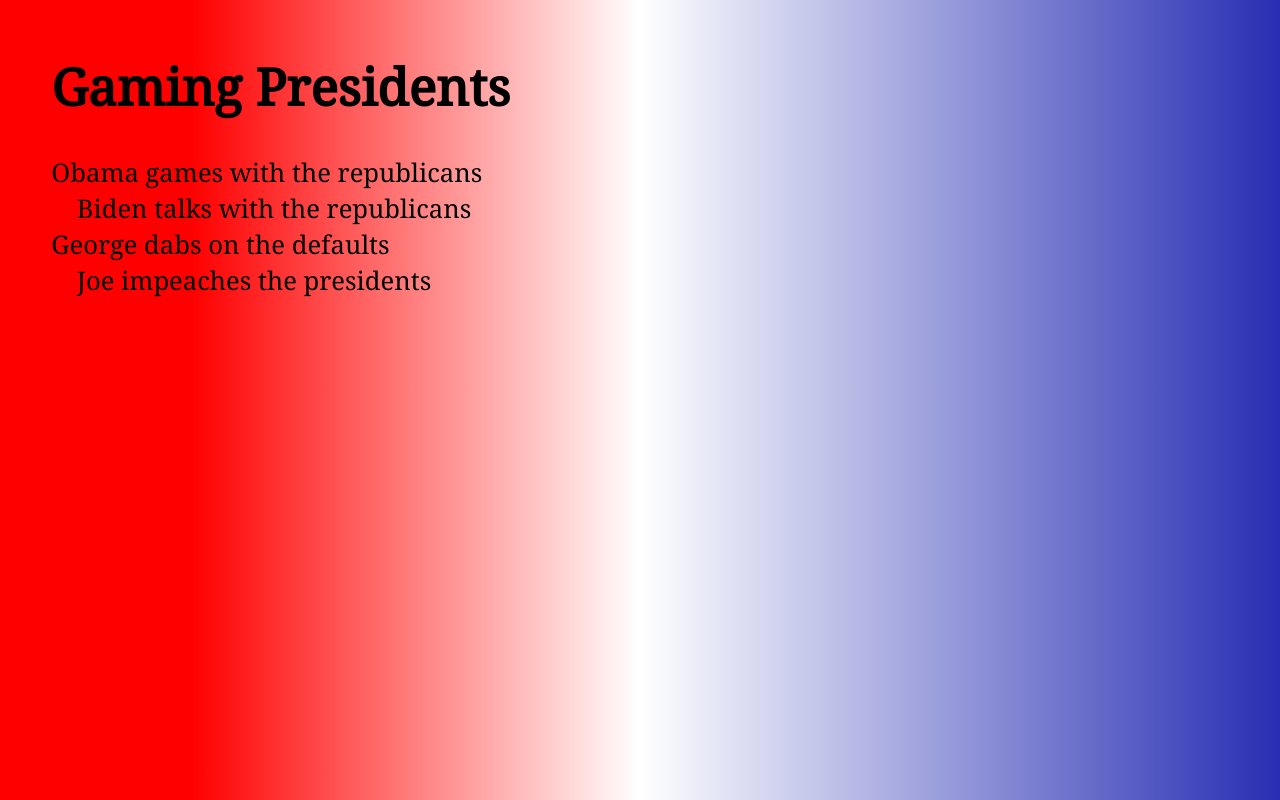
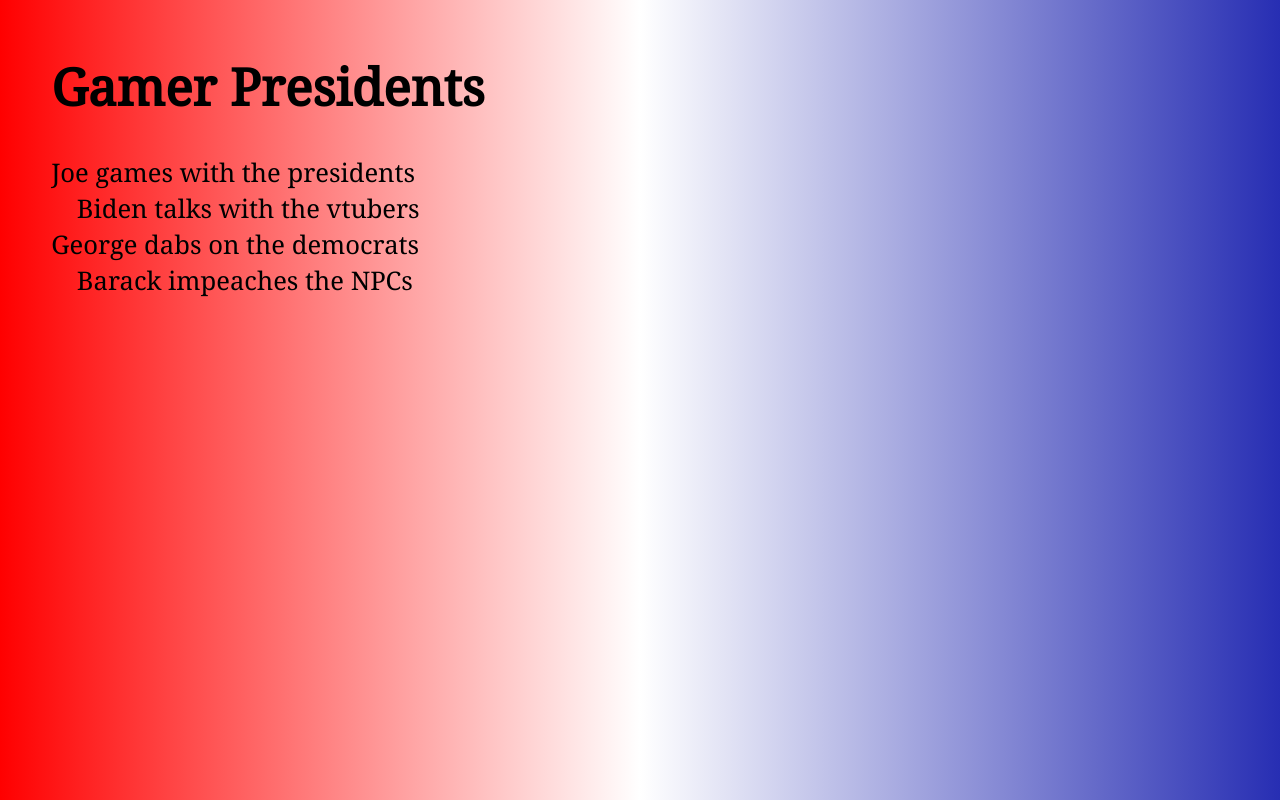
Before and after one commit to Maverick616/kinetic-poem-remix, a plain HTML site: page index.html in a window 1280 px wide. Drawn offline with Linux system fonts and the light colour scheme.

Commit message:
🥿👛 Updated with Glitch V

```diff
--- a/index.html
+++ b/index.html
@@ -10,14 +10,14 @@
     <link href="https://fonts.googleapis.com/css2?family=Noto+Serif&display=swap" rel="stylesheet">
     <!-- end custom font -->
 
-    <title>Gaming President</title>
+    <title>Gamer President</title>
 
     <!-- styles -->
     <style>
       body {
         font-family: 'Noto Serif', serif;
         margin: 2em;
-        background: linear-gradient(90deg, rgba(255,0,0,1) 15%, rgba(255,255,255,1) 50%, rgba(39,46,179,1) 100%);
+        background: linear-gradient(90deg, rgba(255,0,0,1) 0%, rgba(255,255,255,1) 50%, rgba(39,46,179,1) 100%);
         color: #black;
         font-size: 1.6em;
       }
@@ -33,13 +33,13 @@
     </style>
   </head>
   <body>
-    <h1>Gaming Presidents</h1>
+    <h1>Gamer Presidents</h1>
     <div id="poem"></div>
     <script>
       // set up the lists of words
-      const subjects = "Biden,Trump,George,Obama,Joe,Barack".split(","),
-        verbs = "slays,impeaches,kills,dabs on,talks with,games with".split(","),
-        objects = "zombies,noobs,defaults,democrats,republicans,presidents".split(",");
+      const subjects = "Biden,Trump,George,Obama,Joe,Barack,JFK".split(","),
+        verbs = "slays,impeaches,duels,dabs on,talks with,games with".split(","),
+        objects = "zombies,noobs,defaults,democrats,republicans,presidents,vtubers,NPCs".split(",");
       // set up the counter
       let counter = 0;
 
```
